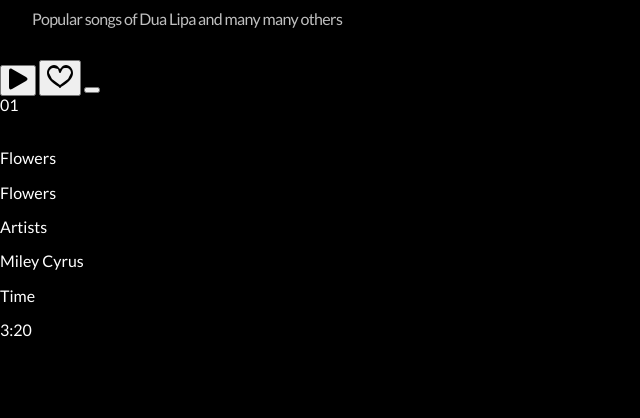
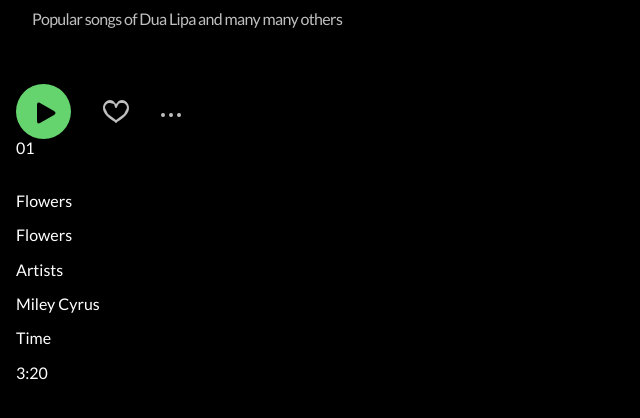
Before and after one commit to piotrfijol/spotify-page, a website built with Vite: page index.html in a window 1280 px wide. Shown: the part 374-792 px from the top of the page, without its empty margins (0-640 px from the left). Built offline with nearby package versions, Linux system fonts and the light colour scheme; files whose address does not match are found by name.

Commit message:
Style the main action buttons

```diff
--- a/src/pages/playlist-page/styles/playlist-page.scss
+++ b/src/pages/playlist-page/styles/playlist-page.scss
@@ -1,3 +1,4 @@
+@use 'partials/menu';
 
 #playlist-page {
     .info {
@@ -39,4 +40,62 @@
             color: var(--text-gray);
         }
     }
+
+    .songs {
+        padding: 24px 16px;
+
+        &__action-buttons {
+            display: flex;
+        }
+
+        &__action-buttons > * {
+            margin-left: 32px;
+        }
+
+        &__action-buttons > button:first-child {
+            margin-left: 0;
+        }
+
+        &__action-buttons > button {
+            padding: 0;
+            box-sizing: border-box;
+            border: none;
+            border-radius: 50%;
+            background: none;
+        }
+
+        &__action-buttons > button:hover {
+            cursor: pointer;
+        }
+
+        &__.play {
+            width: 55px;
+            height: 55px;
+            background-color: #65D36E;
+        }
+
+        &__.play:hover {
+            background-color: rgb(59, 198, 70);
+        }
+
+        &__.play img {
+            margin-top:  10%;
+            margin-left: 10%;
+        }
+
+        &__.favorite {
+            display: flex;
+            align-items: center;
+
+            svg {
+                fill: #BFBFBF;
+            }
+        }
+
+        &__.favorite:hover svg {
+            transition-duration: 0.1s;
+            transition-timing-function: ease-out;
+            fill: #FEFEFE;
+        }
+    }
 }
```
